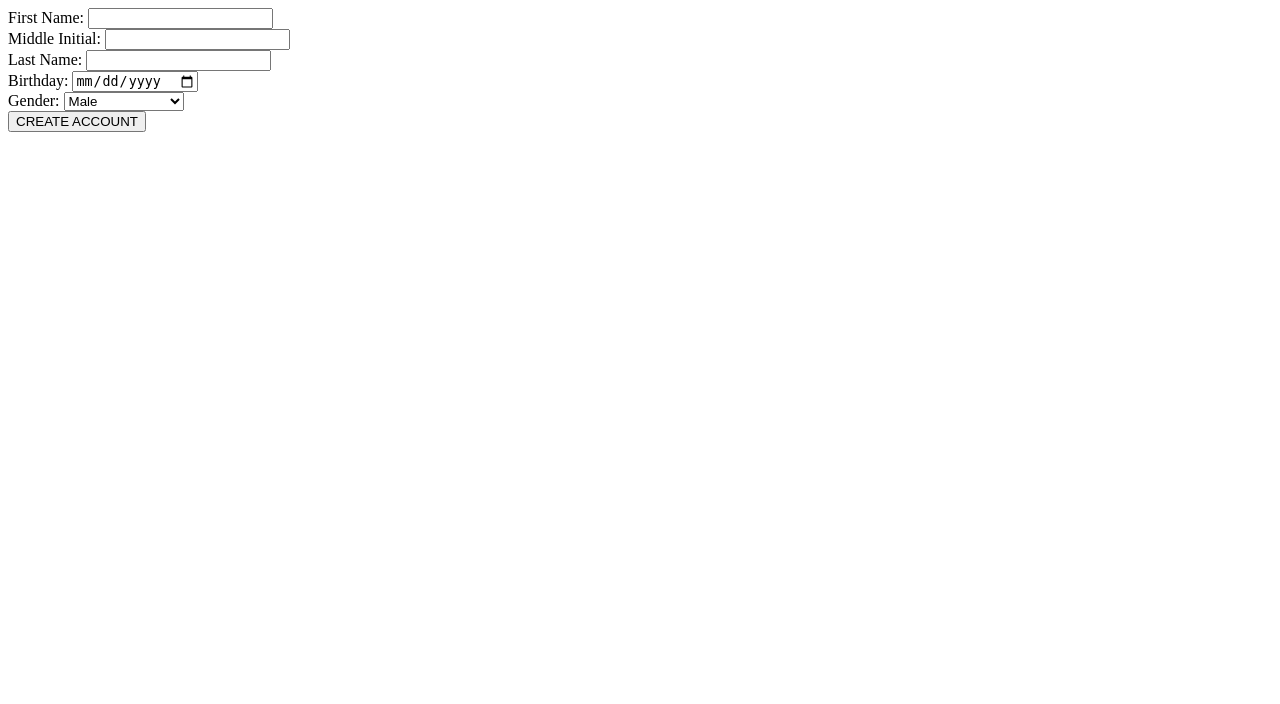
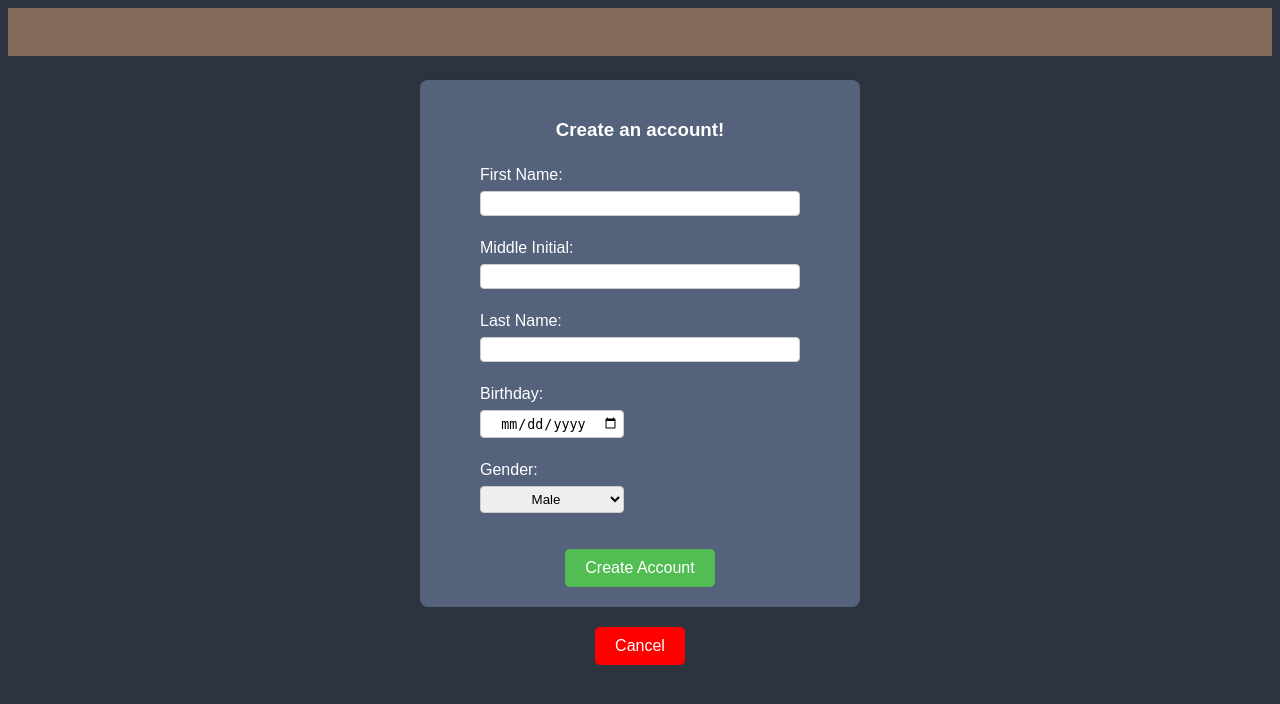
Before and after one commit to Amienzz/IT-PROG-Silly-Group, a PHP site: page /create_account.html in a window 1280 px wide. Shown: the top 704 px of the page. Run offline with PHP 8.4, Linux system fonts and the light colour scheme.

Commit message:
Designed index.html and create_account.html files

```diff
--- a/create_account.html
+++ b/create_account.html
@@ -8,32 +8,43 @@ Click nbfs://nbhost/SystemFileSystem/Templates/JSP_Servlet/Html.html to edit thi
         <meta charset="UTF-8">
         <meta name="viewport" content="width=device-width, initial-scale=1.0">
         <title>CREATE ACCOUNT</title>
+        <link rel="stylesheet" href="style.css">
     </head>
     <body>
-        <form action = "creation_processing.jsp">
-            <label for="firstname">First Name: </label><!-- comment -->
-            <input type="text" id="firstname" name="firstname" required> <br>
+        <header class="taskbar"></header>
+
+        <main>
+            <form class="textbox_border">
+                <h3>Create an account!</h3>
+
+                <div class="textbox">
+                    <label for="firstname">First Name: </label>
+                    <input type="text" class = "login_input" id="firstname" name="firstname" required>
 
                     <label for="middle_initial">Middle Initial: </label>
-            <input type="text" id="middle_initial" name="middle_initial" maxlength = "1" required> <br>
+                    <input type="text" class = "login_input" id="middle_initial" name="middle_initial" maxlength = "1" required>
 
                     <label for="last_name">Last Name: </label>
-            <input type="text" id="last_name" name="last_name" required> <br>
+                    <input type="text" class = "login_input" id="last_name" name="last_name" required>
 
                     <label for="birthday">Birthday: </label>
-            <input type="date" id="birthday" name="birthday" required> <br>
+                    <input type="date" class = "login_input" id="birthday" name="birthday" style="width: 45%" required>
 
                     <label for="gender">Gender: </label>
-            <select id="gender" name="gender">
+                    <select id="gender" name="gender" class = "login_input" style="width: 45%;">
                         <option value="Male">Male</option>
                         <option value="Female">Female</option>
                         <option value="Non-binary">Non-binary</option>
                         <option value="Prefer not to say">Prefer not to say</option>
                     </select>
-            <br>
-            <input type="submit" value = "CREATE ACCOUNT">
+                </div>
 
+                <button type="submit" action = "creation_processing.php">Create Account</button>
             </form>
 
+            <form action="index.html">
+                <button type="submit" style="background-color: red;">Cancel</button>
+            </form>
+        </main>
     </body>
 </html>
--- a/login_verification.php
+++ b/login_verification.php
@@ -33,6 +33,7 @@ if ($status == 1) {
     <meta charset="UTF-8">
     <meta http-equiv="Content-Type" content="text/html; charset=UTF-8">
     <title>Login Verification</title>
+    <link rel="stylesheet" href="style.css">
 </head>
 <body>
     <form action="mainpage.php" method="post">
--- a/style.css
+++ b/style.css
@@ -6,12 +6,12 @@ body{
 }
 
 main{
-    padding-top: 4rem;
+    padding-top: 1.5rem;
 }
 
-.taskbar{
+.taskbar {
+    width: auto;
     height: 3rem;
-    width: auto;
     background-color: #856C5A;
     padding-left: 115;
     display: flex;
@@ -27,11 +27,31 @@ ul{
     list-style: none;
 }
 
+.textbox_border{
+    max-width: 400px;
+    margin: 0 auto;
+    background-color: #55627c;
+    padding: 20px;
+    border-radius: 8px;
+    box-shadow: 0 0 10px rgba(0, 0, 0, 0.1);
+}
+
 .textbox{
-    width: 20%;
+    width: 80%;
     margin: 0 auto;
     text-align: left;
     line-height: 2em;
+}
+
+.login_input {
+    width: 100%;
+    padding: 4px;
+    text-align: center;
+    margin-bottom: 16px;
+    box-sizing: border-box;
+    border: 1px solid #ccc;
+    border-radius: 4px;
+    display: block;
 }
 
 button {
@@ -50,5 +70,5 @@ button {
 }
 
 button:hover {
-    background-color: #217c21;
+    filter: brightness(0.8);
 }
```
Also changed, not shown: index.html (+8 -16 lines). Lines whose indentation alone changed are shown as unchanged.
